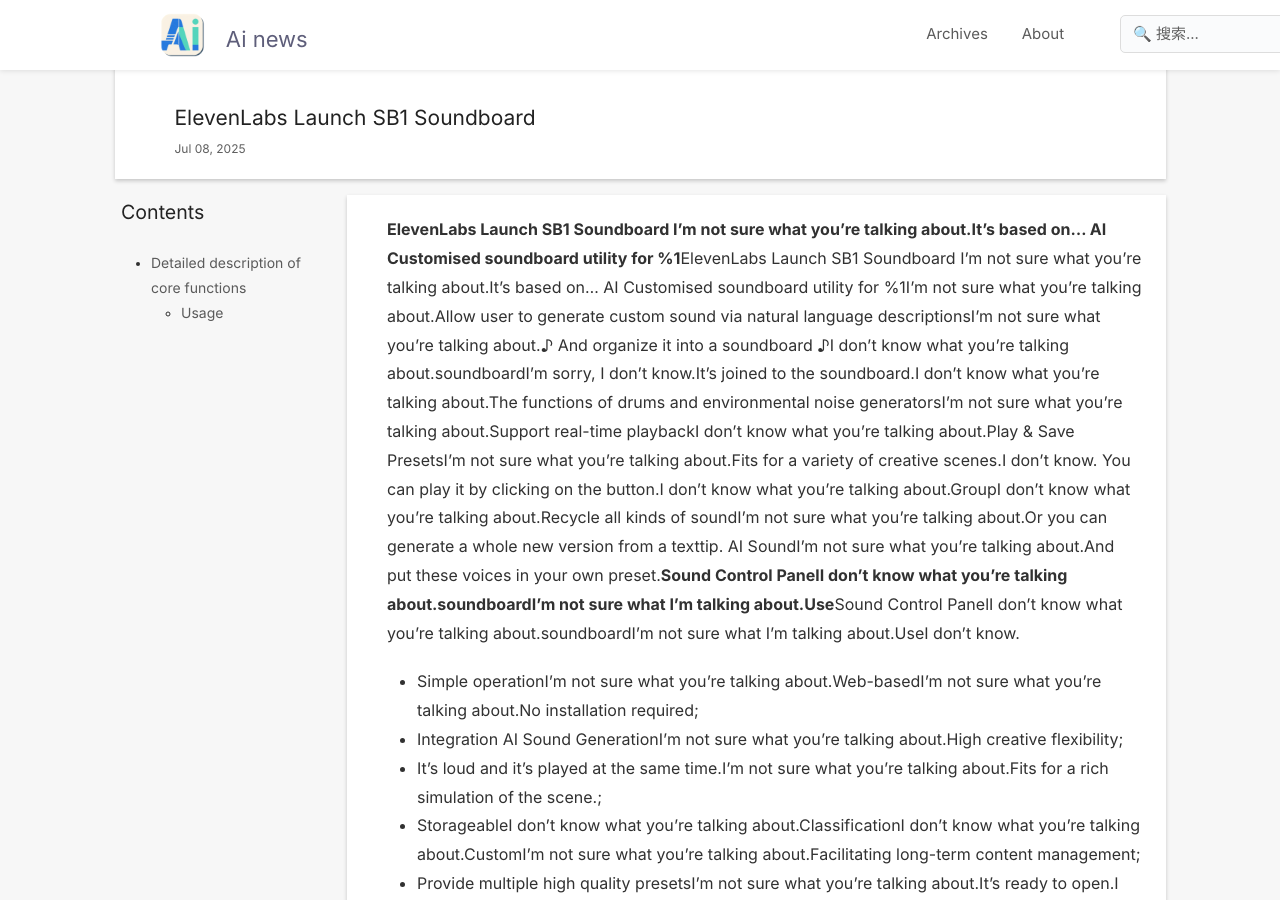
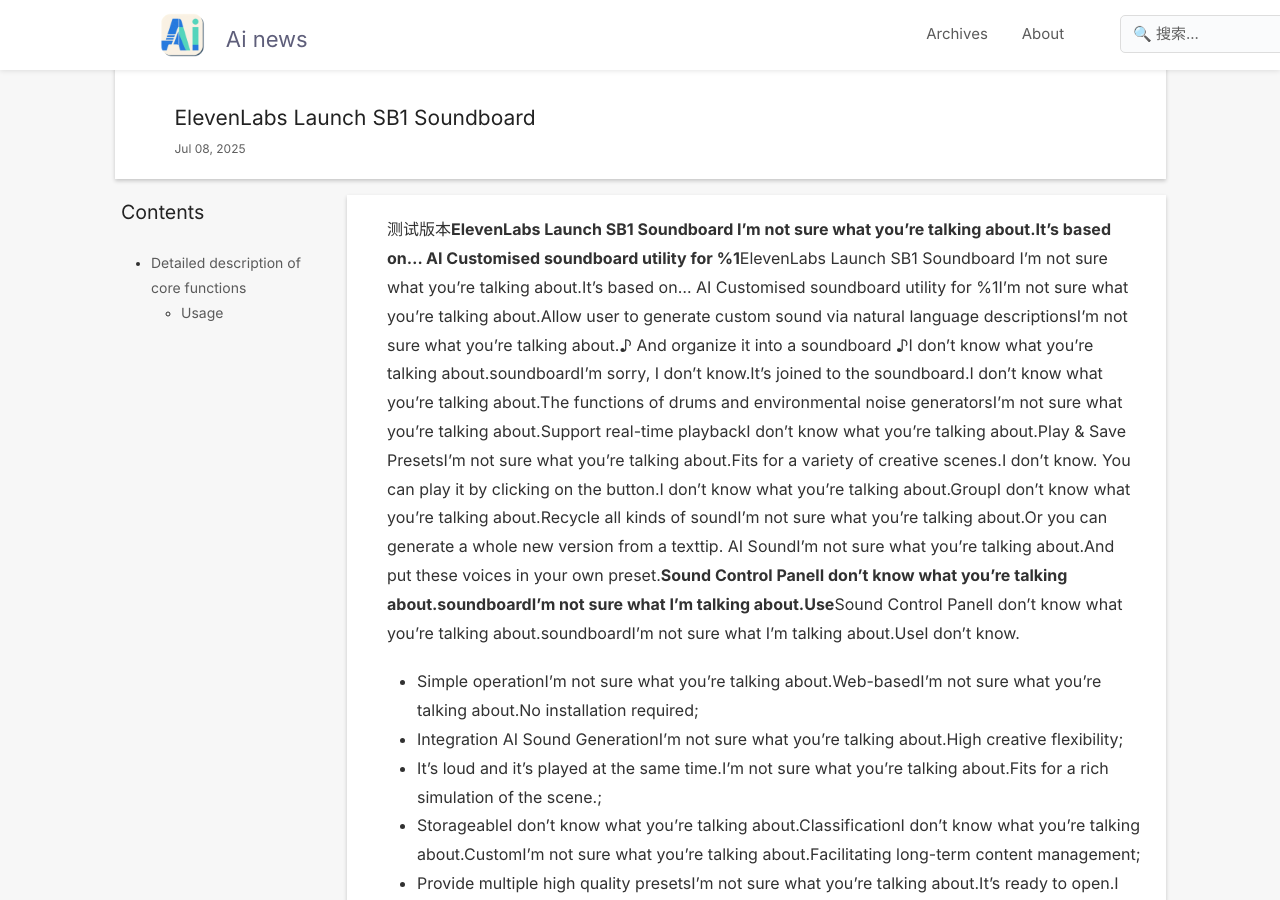
Before and after one commit to hujingzzz/ainews, a Jekyll site: the page built from _posts/2025-07-08-elevenlabs-sb1-soundboard-ai.md, in a window 1280 px wide and 900 px high. Built offline with Jekyll 4.4.1, drawn with Linux system fonts in a browser that asks for light colours; nearby versions of some CDN libraries; comment, search, counter and statistics services are not loaded.

```diff
--- a/_posts/2025-07-08-elevenlabs-sb1-soundboard-ai.md
+++ b/_posts/2025-07-08-elevenlabs-sb1-soundboard-ai.md
@@ -9,7 +9,7 @@
 * content
 {:toc}
 
-**ElevenLabs Launch SB1 Soundboard I'm not sure what you're talking about.It's based on... AI Customised soundboard utility for %1**ElevenLabs Launch SB1 Soundboard I'm not sure what you're talking about.It's based on... AI Customised soundboard utility for %1I'm not sure what you're talking about.Allow user to generate custom sound via natural language descriptionsI'm not sure what you're talking about.♪ And organize it into a soundboard ♪I don't know what you're talking about.soundboardI'm sorry, I don't know.It's joined to the soundboard.I don't know what you're talking about.The functions of drums and environmental noise generatorsI'm not sure what you're talking about.Support real-time playbackI don't know what you're talking about.Play & Save PresetsI'm not sure what you're talking about.Fits for a variety of creative scenes.I don't know.
+测试版本**ElevenLabs Launch SB1 Soundboard I'm not sure what you're talking about.It's based on... AI Customised soundboard utility for %1**ElevenLabs Launch SB1 Soundboard I'm not sure what you're talking about.It's based on... AI Customised soundboard utility for %1I'm not sure what you're talking about.Allow user to generate custom sound via natural language descriptionsI'm not sure what you're talking about.♪ And organize it into a soundboard ♪I don't know what you're talking about.soundboardI'm sorry, I don't know.It's joined to the soundboard.I don't know what you're talking about.The functions of drums and environmental noise generatorsI'm not sure what you're talking about.Support real-time playbackI don't know what you're talking about.Play & Save PresetsI'm not sure what you're talking about.Fits for a variety of creative scenes.I don't know.
 You can play it by clicking on the button.I don't know what you're talking about.GroupI don't know what you're talking about.Recycle all kinds of soundI'm not sure what you're talking about.Or you can generate a whole new version from a texttip. AI SoundI'm not sure what you're talking about.And put these voices in your own preset.**Sound Control PanelI don't know what you're talking about.soundboardI'm not sure what I'm talking about.Use**Sound Control PanelI don't know what you're talking about.soundboardI'm not sure what I'm talking about.UseI don't know.
 
 - Simple operationI'm not sure what you're talking about.Web-basedI'm not sure what you're talking about.No installation required;
```
